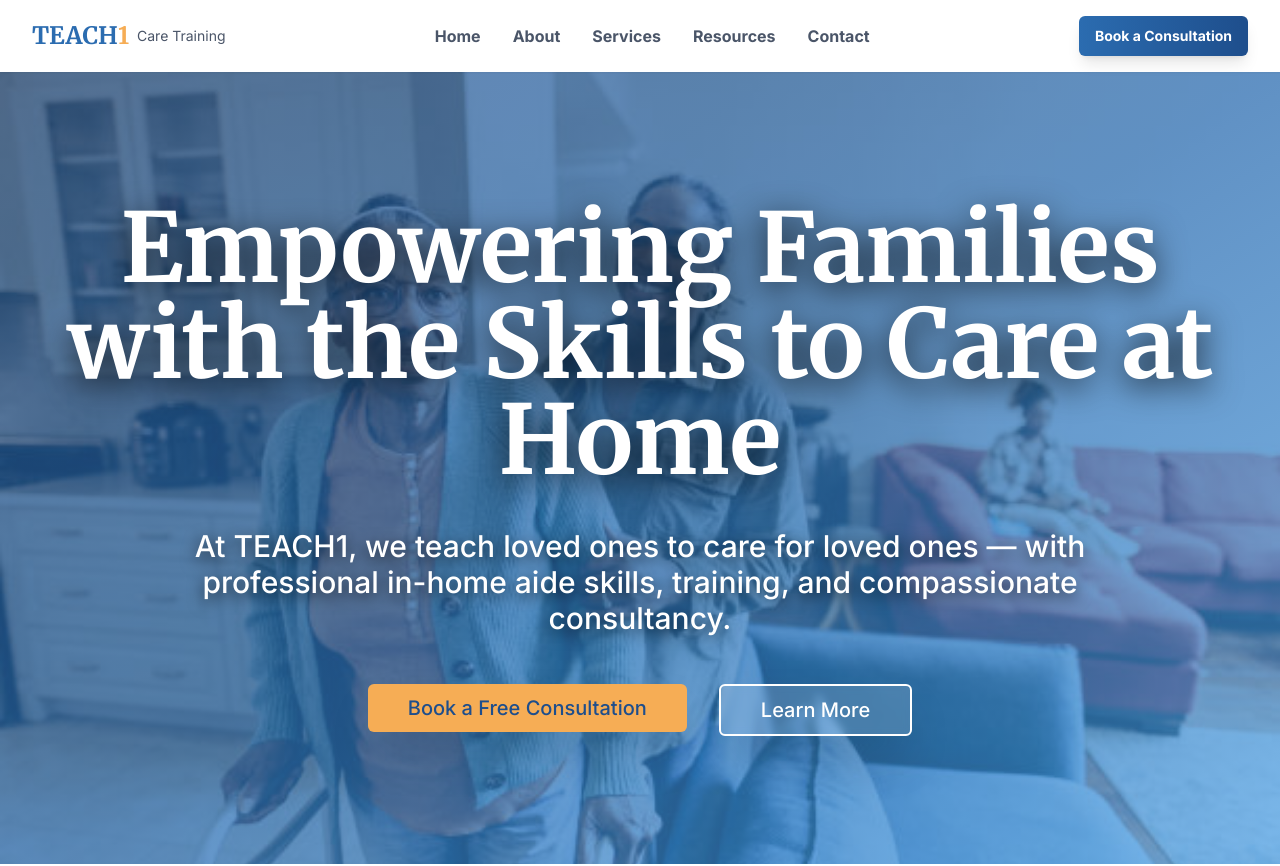
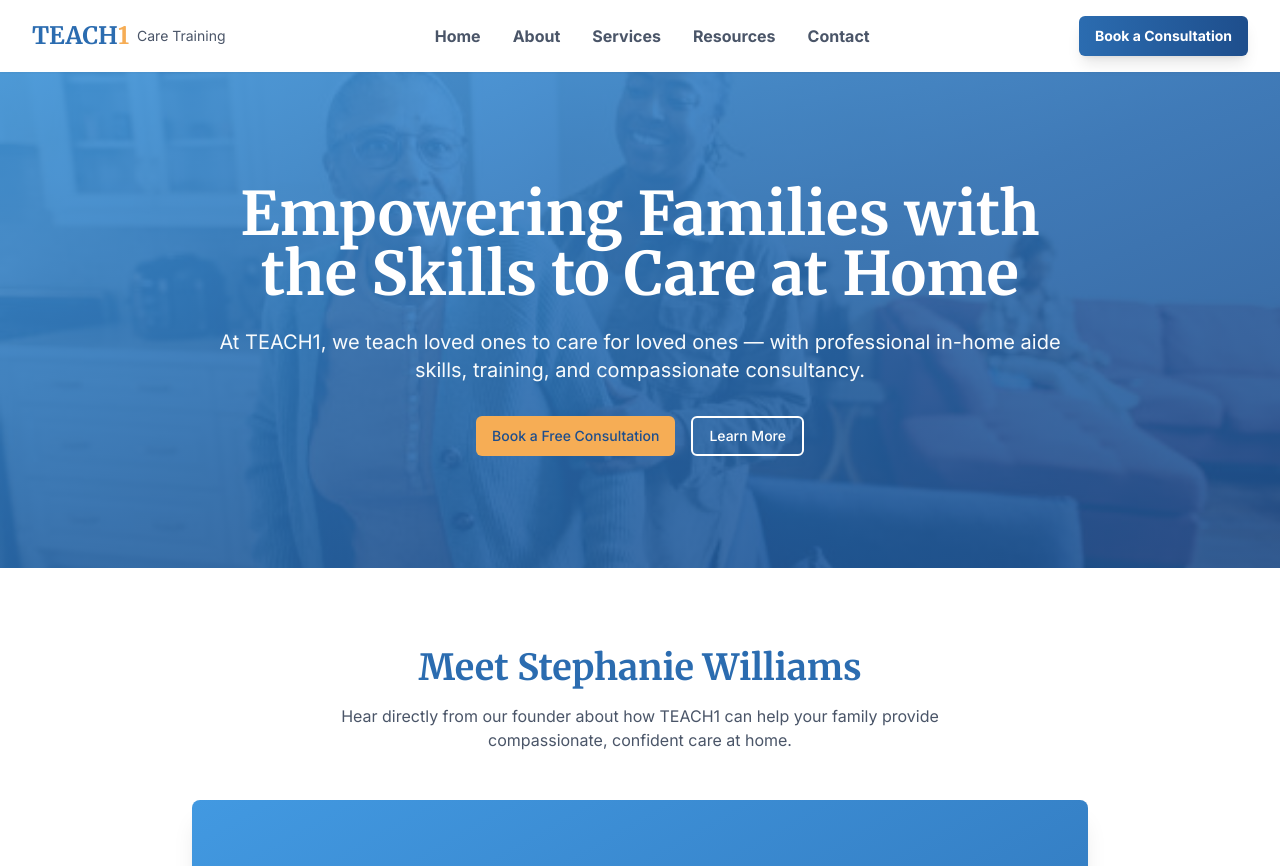
Before and after one commit to DidierShemaGatete/teach1-project-development, a React (Vite) app: page / in a window 1280 px wide. Shown: the top 866 px of the page. Built offline with nearby package versions, Linux system fonts and the light colour scheme.

Commit message:
Reverted to commit db39918125ac1c4e889a4c5349e8c1ab59483abe

```diff
--- a/src/components/Hero.tsx
+++ b/src/components/Hero.tsx
@@ -6,26 +6,26 @@ import { Button } from '@/components/ui/button';
 const Hero = () => {
   return (
     <div
-      className="bg-gradient-to-br from-teach-blue-light/90 via-teach-blue/90 to-teach-blue-dark/90 text-white py-20 md:py-32 relative bg-cover bg-center"
+      className="bg-gradient-to-br from-teach-blue-light/90 via-teach-blue/90 to-teach-blue-dark/90 text-white py-16 md:py-28 relative bg-cover bg-center"
       style={{
         backgroundImage: 'url(/lovable-uploads/ead24676-0ec5-4f9a-9a61-3b901cc12d61.png)'
       }}
     >
-      <div className="absolute inset-0 bg-gradient-to-br from-teach-blue-dark/70 via-teach-blue/75 to-teach-blue-light/70"></div>
+      <div className="absolute inset-0 bg-gradient-to-br from-teach-blue-light/90 via-teach-blue/90 to-teach-blue-dark/90"></div>
       <div className="container-custom relative z-10">
         <div className="flex items-center justify-center">
-          <div className="max-w-6xl text-center animate-fade-in">
-            <h1 className="text-6xl md:text-7xl lg:text-8xl font-serif font-bold mb-10 text-white drop-shadow-[0_8px_16px_rgba(0,0,0,0.8)] leading-tight">
+          <div className="max-w-4xl text-center animate-fade-in">
+            <h1 className="text-4xl md:text-5xl lg:text-6xl font-serif font-bold mb-6">
               Empowering Families with the Skills to Care at Home
             </h1>
-            <p className="text-2xl md:text-3xl mb-12 text-white drop-shadow-[0_4px_8px_rgba(0,0,0,0.7)] max-w-5xl mx-auto leading-relaxed font-medium">
+            <p className="text-lg md:text-xl mb-8 text-teach-gray-light">
               At TEACH1, we teach loved ones to care for loved ones — with professional in-home aide skills, training, and compassionate consultancy.
             </p>
-            <div className="flex flex-col sm:flex-row gap-8 justify-center">
-              <Button asChild className="bg-teach-orange hover:bg-teach-orange-dark text-teach-blue-dark text-xl px-10 py-6 shadow-2xl transform hover:scale-105 transition-all">
+            <div className="flex flex-col sm:flex-row gap-4 justify-center">
+              <Button asChild className="bg-teach-orange hover:bg-teach-orange-dark text-teach-blue-dark">
                 <Link to="/book">Book a Free Consultation</Link>
               </Button>
-              <Button asChild variant="outline" className="bg-white/15 backdrop-blur-sm border-2 border-white text-white hover:bg-white hover:text-teach-blue text-xl px-10 py-6 shadow-2xl transform hover:scale-105 transition-all">
+              <Button asChild variant="outline" className="bg-transparent border-2 border-white text-white hover:bg-white hover:text-teach-blue">
                 <Link to="/services">Learn More</Link>
               </Button>
             </div>
```
